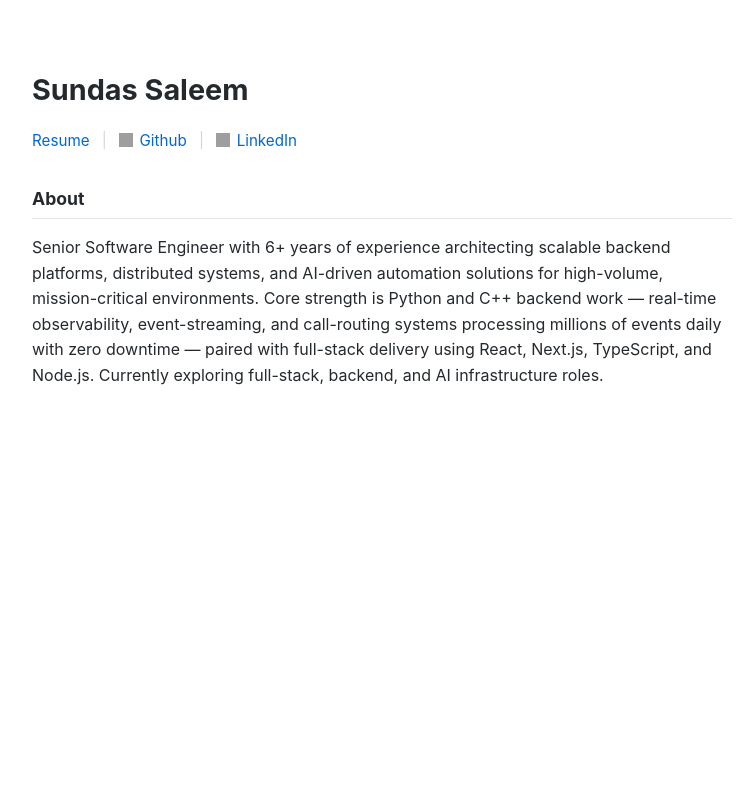
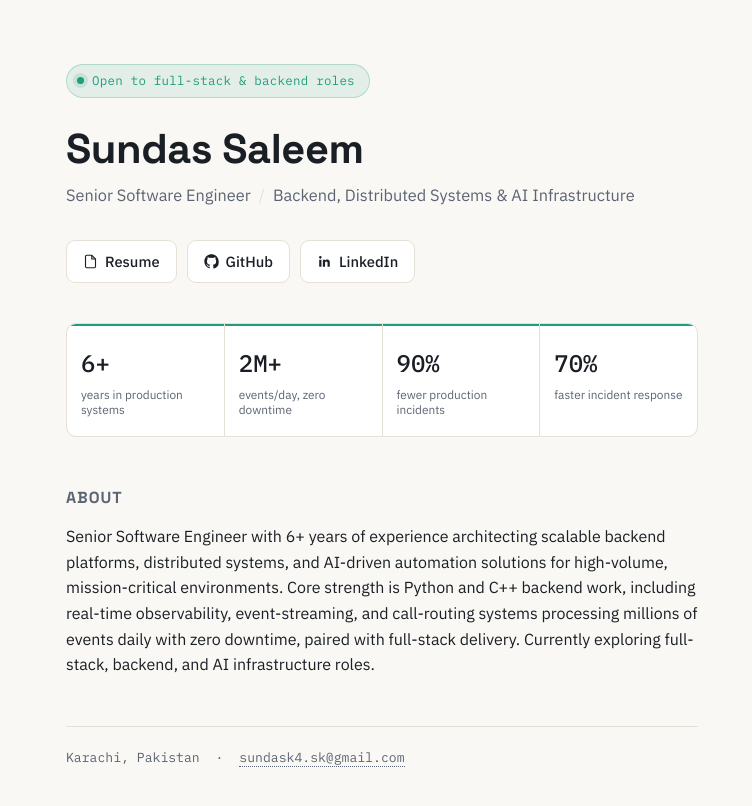
Before and after one commit to Sundas-Saleem/Sundas-Saleem.github.io, a plain HTML site: page index.html in a window 1280 px wide. Shown: the whole page, without its empty margins (258-1010 px from the left). Drawn offline with Linux system fonts and the light colour scheme; grey boxes are pictures that could not be loaded.

Commit message:
Add files via upload

```diff
--- a/index.html
+++ b/index.html
@@ -3,33 +3,75 @@
 <head>
 <meta charset="UTF-8">
 <meta name="viewport" content="width=device-width, initial-scale=1.0">
-<title>Sundas Saleem</title>
+<title>Sundas Saleem — Senior Software Engineer</title>
+<link rel="preconnect" href="https://fonts.googleapis.com">
+<link rel="preconnect" href="https://fonts.gstatic.com" crossorigin>
+<link href="https://fonts.googleapis.com/css2?family=Space+Grotesk:wght@500;700&family=IBM+Plex+Sans:wght@400;500;600&family=IBM+Plex+Mono:wght@400;500&display=swap" rel="stylesheet">
 <link rel="stylesheet" href="style.css">
 </head>
 <body>
   <main>
+
+    <div class="status-badge">
+      <span class="dot" aria-hidden="true"></span>
+      Open to full-stack &amp; backend roles
+    </div>
+
     <h1>Sundas Saleem</h1>
+    <p class="role">Senior Software Engineer<span class="sep">/</span>Backend, Distributed Systems &amp; AI Infrastructure</p>
 
-    <p class="links">
-      <a href="resume.pdf">Resume</a>
-      <span class="divider">|</span>
-      <img src="https://github.githubassets.com/images/modules/logos_page/GitHub-Mark.png" alt="Github" class="icon">
-      <a href="https://github.com/Sundas-Saleem">Github</a>
-      <span class="divider">|</span>
-      <img src="https://cdn-icons-png.flaticon.com/512/174/174857.png" alt="LinkedIn" class="icon">
-      <a href="https://www.linkedin.com/in/sundas-saleem-8b516879/">LinkedIn</a>
-    </p>
+    <nav class="links" aria-label="Profile links">
+      <a class="btn" href="resume.pdf">
+        <svg viewBox="0 0 24 24" fill="none" stroke="currentColor" stroke-width="1.8"><path d="M14 2H6a2 2 0 0 0-2 2v16a2 2 0 0 0 2 2h12a2 2 0 0 0 2-2V8z"/><path d="M14 2v6h6"/></svg>
+        Resume
+      </a>
+      <a class="btn" href="https://github.com/Sundas-Saleem">
+        <svg viewBox="0 0 24 24" fill="currentColor"><path d="M12 .5C5.65.5.5 5.65.5 12c0 5.08 3.29 9.39 7.86 10.9.57.1.78-.25.78-.55v-2.1c-3.2.7-3.87-1.36-3.87-1.36-.53-1.33-1.29-1.69-1.29-1.69-1.05-.72.08-.7.08-.7 1.17.08 1.78 1.2 1.78 1.2 1.03 1.76 2.7 1.25 3.36.96.1-.74.4-1.25.72-1.54-2.55-.29-5.23-1.28-5.23-5.7 0-1.26.45-2.29 1.19-3.1-.12-.29-.52-1.46.11-3.04 0 0 .97-.31 3.18 1.18a11 11 0 0 1 5.79 0c2.21-1.49 3.18-1.18 3.18-1.18.63 1.58.23 2.75.11 3.04.74.81 1.19 1.84 1.19 3.1 0 4.43-2.69 5.41-5.25 5.69.41.36.78 1.08.78 2.18v3.24c0 .3.21.66.79.55A10.51 10.51 0 0 0 23.5 12C23.5 5.65 18.35.5 12 .5z"/></svg>
+        GitHub
+      </a>
+      <a class="btn" href="https://www.linkedin.com/in/sundas-saleem-8b516879/">
+        <svg viewBox="0 0 24 24" fill="currentColor"><path d="M20.45 20.45h-3.55v-5.57c0-1.33-.02-3.03-1.85-3.03-1.85 0-2.14 1.45-2.14 2.94v5.66H9.36V9h3.41v1.56h.05c.48-.9 1.64-1.85 3.38-1.85 3.6 0 4.27 2.37 4.27 5.45zM5.34 7.43a2.06 2.06 0 1 1 0-4.12 2.06 2.06 0 0 1 0 4.12zM7.12 20.45H3.56V9h3.56z"/></svg>
+        LinkedIn
+      </a>
+    </nav>
 
-    <h2>About</h2>
-    <p>
-      Senior Software Engineer with 6+ years of experience architecting scalable backend
-      platforms, distributed systems, and AI-driven automation solutions for high-volume,
-      mission-critical environments. Core strength is Python and C++ backend work — real-time
-      observability, event-streaming, and call-routing systems processing millions of events
-      daily with zero downtime — paired with full-stack delivery using React, Next.js,
-      TypeScript, and Node.js. Currently exploring full-stack, backend, and AI infrastructure
-      roles.
-    </p>
+    <section class="metrics" aria-label="Career highlights">
+      <div class="metric">
+        <span class="value">6+</span>
+        <span class="label">years in production systems</span>
+      </div>
+      <div class="metric">
+        <span class="value">2M+</span>
+        <span class="label">events/day, zero downtime</span>
+      </div>
+      <div class="metric">
+        <span class="value">90%</span>
+        <span class="label">fewer production incidents</span>
+      </div>
+      <div class="metric">
+        <span class="value">70%</span>
+        <span class="label">faster incident response</span>
+      </div>
+    </section>
+
+    <section class="about">
+      <h2>About</h2>
+      <p>
+        Senior Software Engineer with 6+ years of experience architecting scalable backend
+        platforms, distributed systems, and AI-driven automation solutions for high-volume,
+        mission-critical environments. Core strength is Python and C++ backend work, including
+        real-time observability, event-streaming, and call-routing systems processing millions
+        of events daily with zero downtime, paired with full-stack delivery. Currently
+        exploring full-stack, backend, and AI infrastructure roles.
+      </p>
+    </section>
+
+    <footer>
+      <span>Karachi, Pakistan</span>
+      <span class="sep">·</span>
+      <a href="mailto:sundask4.sk@gmail.com">sundask4.sk@gmail.com</a>
+    </footer>
+
   </main>
 </body>
 </html>
--- a/style.css
+++ b/style.css
@@ -1,50 +1,209 @@
-body {
-  font-family: -apple-system, BlinkMacSystemFont, "Segoe UI", Helvetica, Arial, sans-serif;
-  color: #24292e;
-  background: #ffffff;
-  max-width: 700px;
-  margin: 0 auto;
-  padding: 48px 20px;
-  line-height: 1.6;
+:root {
+  --paper: #FAF8F4;
+  --panel: #FFFFFF;
+  --border: #E5E1D6;
+  --ink: #1A1F26;
+  --ink-soft: #5B6472;
+  --signal: #1F9D7C;
+  --signal-soft: rgba(31, 157, 124, 0.10);
+  --accent: #3A4ED6;
 }
 
-h1 {
-  font-size: 1.8rem;
-  margin-bottom: 0.4em;
+* {
+  box-sizing: border-box;
 }
 
-h2 {
-  font-size: 1.1rem;
-  margin-top: 1.8em;
-  margin-bottom: 0.5em;
-  border-bottom: 1px solid #e1e4e8;
-  padding-bottom: 0.3em;
+body {
+  margin: 0;
+  background: var(--paper);
+  color: var(--ink);
+  font-family: "IBM Plex Sans", -apple-system, BlinkMacSystemFont, sans-serif;
+  line-height: 1.6;
+  -webkit-font-smoothing: antialiased;
 }
 
-p.links {
-  font-size: 0.95rem;
-  margin-bottom: 1.5em;
+main {
+  max-width: 680px;
+  margin: 0 auto;
+  padding: 64px 24px 48px;
 }
 
-.divider {
-  margin: 0 8px;
-  color: #d1d5da;
+/* Status badge */
+.status-badge {
+  display: inline-flex;
+  align-items: center;
+  gap: 8px;
+  font-family: "IBM Plex Mono", monospace;
+  font-size: 0.78rem;
+  letter-spacing: 0.02em;
+  color: var(--signal);
+  background: var(--signal-soft);
+  border: 1px solid rgba(31, 157, 124, 0.25);
+  border-radius: 100px;
+  padding: 6px 14px 6px 10px;
+  margin-bottom: 28px;
 }
 
-.icon {
-  width: 14px;
-  height: 14px;
-  vertical-align: middle;
-  margin-right: 2px;
-  position: relative;
-  top: -1px;
+.dot {
+  width: 7px;
+  height: 7px;
+  border-radius: 50%;
+  background: var(--signal);
+  box-shadow: 0 0 0 0 rgba(31, 157, 124, 0.5);
+  animation: pulse 2.2s infinite;
+  flex-shrink: 0;
 }
 
-a {
-  color: #0366d6;
-  text-decoration: none;
+@keyframes pulse {
+  0%   { box-shadow: 0 0 0 0 rgba(31, 157, 124, 0.45); }
+  70%  { box-shadow: 0 0 0 6px rgba(31, 157, 124, 0); }
+  100% { box-shadow: 0 0 0 0 rgba(31, 157, 124, 0); }
 }
 
-a:hover {
-  text-decoration: underline;
+@media (prefers-reduced-motion: reduce) {
+  .dot { animation: none; }
 }
+
+/* Heading */
+h1 {
+  font-family: "Space Grotesk", sans-serif;
+  font-weight: 700;
+  font-size: 2.6rem;
+  line-height: 1.1;
+  margin: 0 0 10px;
+  letter-spacing: -0.01em;
+}
+
+.role {
+  font-size: 1.02rem;
+  color: var(--ink-soft);
+  margin: 0 0 32px;
+}
+
+.role .sep {
+  margin: 0 8px;
+  color: var(--border);
+}
+
+/* Link buttons */
+.links {
+  display: flex;
+  flex-wrap: wrap;
+  gap: 10px;
+  margin-bottom: 40px;
+}
+
+.btn {
+  display: inline-flex;
+  align-items: center;
+  gap: 7px;
+  font-family: "IBM Plex Sans", sans-serif;
+  font-weight: 500;
+  font-size: 0.92rem;
+  color: var(--ink);
+  background: var(--panel);
+  border: 1px solid var(--border);
+  border-radius: 9px;
+  padding: 9px 16px;
+  text-decoration: none;
+  transition: border-color 0.15s ease, transform 0.15s ease, color 0.15s ease;
+}
+
+.btn svg {
+  width: 15px;
+  height: 15px;
+}
+
+.btn:hover {
+  border-color: var(--signal);
+  color: var(--signal);
+  transform: translateY(-1px);
+}
+
+.btn:focus-visible {
+  outline: 2px solid var(--accent);
+  outline-offset: 2px;
+}
+
+/* Metrics dashboard strip */
+.metrics {
+  display: grid;
+  grid-template-columns: repeat(4, 1fr);
+  gap: 1px;
+  background: var(--border);
+  border: 1px solid var(--border);
+  border-radius: 10px;
+  overflow: hidden;
+  margin-bottom: 48px;
+}
+
+.metric {
+  background: var(--panel);
+  padding: 18px 14px;
+  border-top: 2px solid var(--signal);
+  display: flex;
+  flex-direction: column;
+  gap: 4px;
+}
+
+.metric .value {
+  font-family: "IBM Plex Mono", monospace;
+  font-weight: 500;
+  font-size: 1.5rem;
+  color: var(--ink);
+}
+
+.metric .label {
+  font-size: 0.74rem;
+  color: var(--ink-soft);
+  line-height: 1.3;
+}
+
+/* About */
+.about h2 {
+  font-family: "Space Grotesk", sans-serif;
+  font-size: 1rem;
+  font-weight: 700;
+  text-transform: uppercase;
+  letter-spacing: 0.06em;
+  color: var(--ink-soft);
+  margin: 0 0 14px;
+}
+
+.about p {
+  margin: 0;
+  font-size: 1rem;
+  color: var(--ink);
+}
+
+/* Footer */
+footer {
+  margin-top: 48px;
+  padding-top: 20px;
+  border-top: 1px solid var(--border);
+  font-family: "IBM Plex Mono", monospace;
+  font-size: 0.82rem;
+  color: var(--ink-soft);
+}
+
+footer .sep {
+  margin: 0 8px;
+}
+
+footer a {
+  color: var(--ink-soft);
+  text-decoration: none;
+  border-bottom: 1px dotted var(--ink-soft);
+}
+
+footer a:hover {
+  color: var(--signal);
+  border-color: var(--signal);
+}
+
+/* Responsive */
+@media (max-width: 560px) {
+  main { padding: 40px 18px 36px; }
+  h1 { font-size: 2.1rem; }
+  .metrics { grid-template-columns: repeat(2, 1fr); }
+}
```
